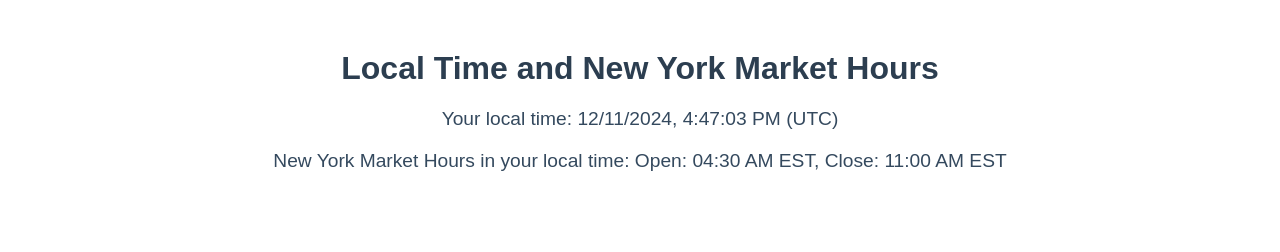
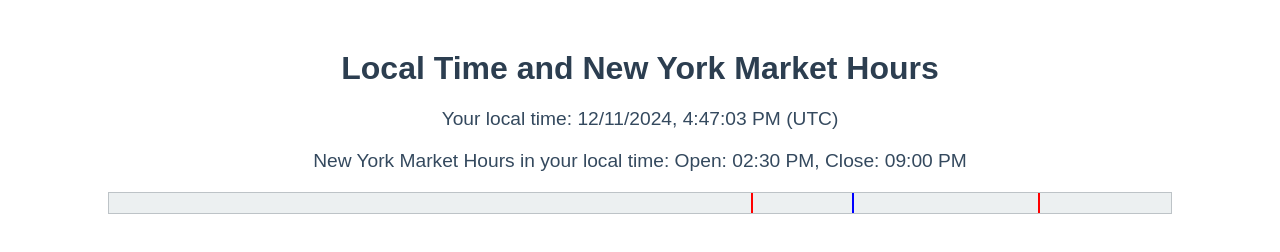
Before and after one commit to mituncer/markethours, a plain HTML site: page index.html in a window 1280 px wide. Drawn offline with Linux system fonts and the light colour scheme.

Commit message:
Update index.html

```diff
--- a/index.html
+++ b/index.html
@@ -3,7 +3,7 @@
 <head>
     <meta charset="UTF-8">
     <meta name="viewport" content="width=device-width, initial-scale=1.0">
-    <title>Time xZone and Market Hours</title>
+    <title>Time Zone and Market Hours</title>
     <style>
         body {
             font-family: Arial, sans-serif;
@@ -17,12 +17,38 @@
             font-size: 1.2em;
             color: #34495e;
         }
+        .time-bar {
+            position: relative;
+            width: 90%;
+            height: 20px;
+            background: #ecf0f1;
+            margin: 20px auto;
+            border: 1px solid #bdc3c7;
+        }
+        .line {
+            position: absolute;
+            top: 0;
+            bottom: 0;
+            width: 2px;
+        }
+        .local-time {
+            background: blue;
+        }
+        .market-time {
+            background: red;
+        }
     </style>
 </head>
 <body>
     <h1>Local Time and New York Market Hours</h1>
     <p id="local-time">Detecting your local time...</p>
     <p id="market-hours">Calculating market hours...</p>
+
+    <div class="time-bar" id="time-bar">
+        <div class="line local-time" id="local-time-line"></div>
+        <div class="line market-time" id="market-open-line"></div>
+        <div class="line market-time" id="market-close-line"></div>
+    </div>
 
     <script>
         // Function to display local time and time zone
@@ -31,27 +57,57 @@
             const localTime = now.toLocaleString();
             const timeZone = Intl.DateTimeFormat().resolvedOptions().timeZone;
             document.getElementById('local-time').textContent = `Your local time: ${localTime} (${timeZone})`;
+
+            // Update local time line
+            updateLocalTimeLine(now);
         }
 
         // Function to calculate New York market hours in local time
         function displayMarketHours() {
             const nyTimeZone = 'America/New_York';
-            const options = { timeZone: nyTimeZone, hour: '2-digit', minute: '2-digit' };
 
+            // Define New York market opening and closing times
             const nyOpen = new Date();
-            nyOpen.setHours(9, 30, 0, 0); // NYSE opening time: 9:30 AM
+            nyOpen.setUTCHours(14, 30, 0, 0); // NYSE opens at 9:30 AM EST/EDT
 
             const nyClose = new Date();
-            nyClose.setHours(16, 0, 0, 0); // NYSE closing time: 4:00 PM
+            nyClose.setUTCHours(21, 0, 0, 0); // NYSE closes at 4:00 PM EST/EDT
 
-            const localOpen = nyOpen.toLocaleTimeString([], options);
-            const localClose = nyClose.toLocaleTimeString([], options);
+            // Convert to local time
+            const localOpen = new Date(nyOpen.toLocaleString('en-US', { timeZone: Intl.DateTimeFormat().resolvedOptions().timeZone }));
+            const localClose = new Date(nyClose.toLocaleString('en-US', { timeZone: Intl.DateTimeFormat().resolvedOptions().timeZone }));
 
-            const openTime = new Intl.DateTimeFormat('en-US', { ...options, timeZoneName: 'short' }).format(nyOpen);
-            const closeTime = new Intl.DateTimeFormat('en-US', { ...options, timeZoneName: 'short' }).format(nyClose);
+            const openTime = localOpen.toLocaleTimeString([], { hour: '2-digit', minute: '2-digit', hour12: true });
+            const closeTime = localClose.toLocaleTimeString([], { hour: '2-digit', minute: '2-digit', hour12: true });
 
-            document.getElementById('market-hours').textContent = `New York Market Hours in your local time:
-            Open: ${openTime}, Close: ${closeTime}`;
+            document.getElementById('market-hours').textContent = `New York Market Hours in your local time: Open: ${openTime}, Close: ${closeTime}`;
+
+            // Update market time lines
+            updateMarketTimeLines(localOpen, localClose);
+        }
+
+        // Function to update the position of the local time line
+        function updateLocalTimeLine(now) {
+            const totalMinutes = now.getHours() * 60 + now.getMinutes();
+            const percentage = (totalMinutes / (24 * 60)) * 100;
+
+            const localTimeLine = document.getElementById('local-time-line');
+            localTimeLine.style.left = `${percentage}%`;
+        }
+
+        // Function to update the position of market open and close lines
+        function updateMarketTimeLines(openTime, closeTime) {
+            const openMinutes = openTime.getHours() * 60 + openTime.getMinutes();
+            const closeMinutes = closeTime.getHours() * 60 + closeTime.getMinutes();
+
+            const openPercentage = (openMinutes / (24 * 60)) * 100;
+            const closePercentage = (closeMinutes / (24 * 60)) * 100;
+
+            const marketOpenLine = document.getElementById('market-open-line');
+            const marketCloseLine = document.getElementById('market-close-line');
+
+            marketOpenLine.style.left = `${openPercentage}%`;
+            marketCloseLine.style.left = `${closePercentage}%`;
         }
 
         // Call functions to display time and market hours
```
